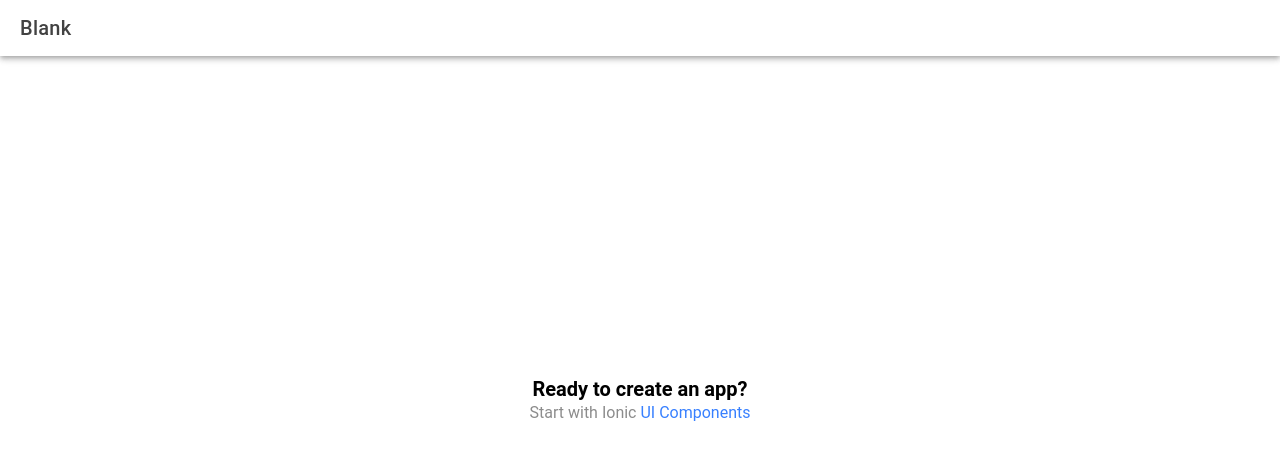
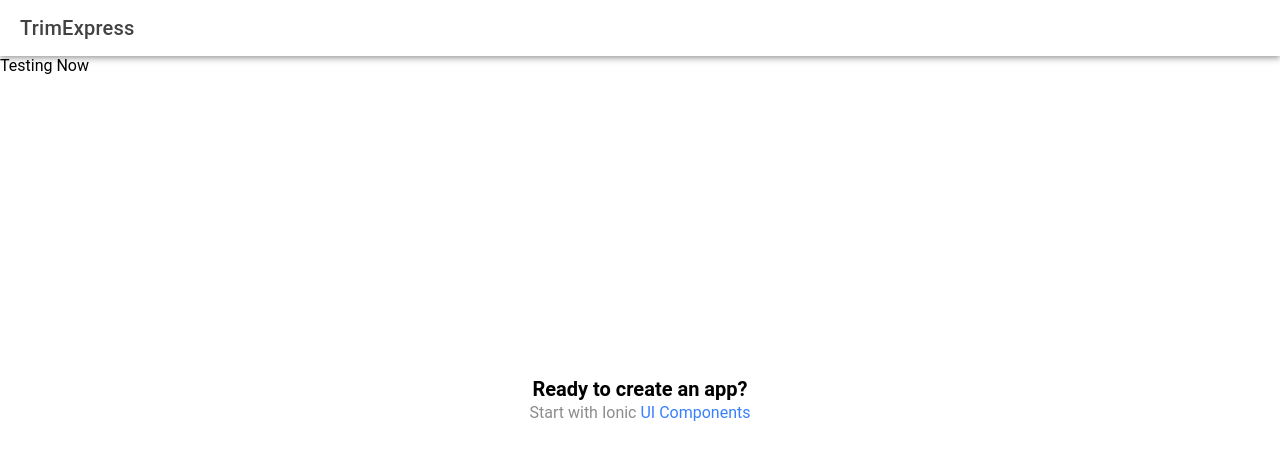
Before and after one commit to S1m0nCi/myApp, a React (Vite) app: page /home in a window 1280 px wide. Shown: the top 460 px of the page. Built offline with nearby package versions, Linux system fonts and the light colour scheme.

Commit message:
test commit

```diff
--- a/src/pages/Home.tsx
+++ b/src/pages/Home.tsx
@@ -7,7 +7,7 @@ const Home: React.FC = () => {
     <IonPage>
       <IonHeader>
         <IonToolbar>
-          <IonTitle>Blank</IonTitle>
+          <IonTitle>TrimExpress</IonTitle>
         </IonToolbar>
       </IonHeader>
       <IonContent fullscreen>
@@ -16,6 +16,7 @@ const Home: React.FC = () => {
             <IonTitle size="large">Blank</IonTitle>
           </IonToolbar>
         </IonHeader>
+        Testing Now
         <ExploreContainer />
       </IonContent>
     </IonPage>
```
